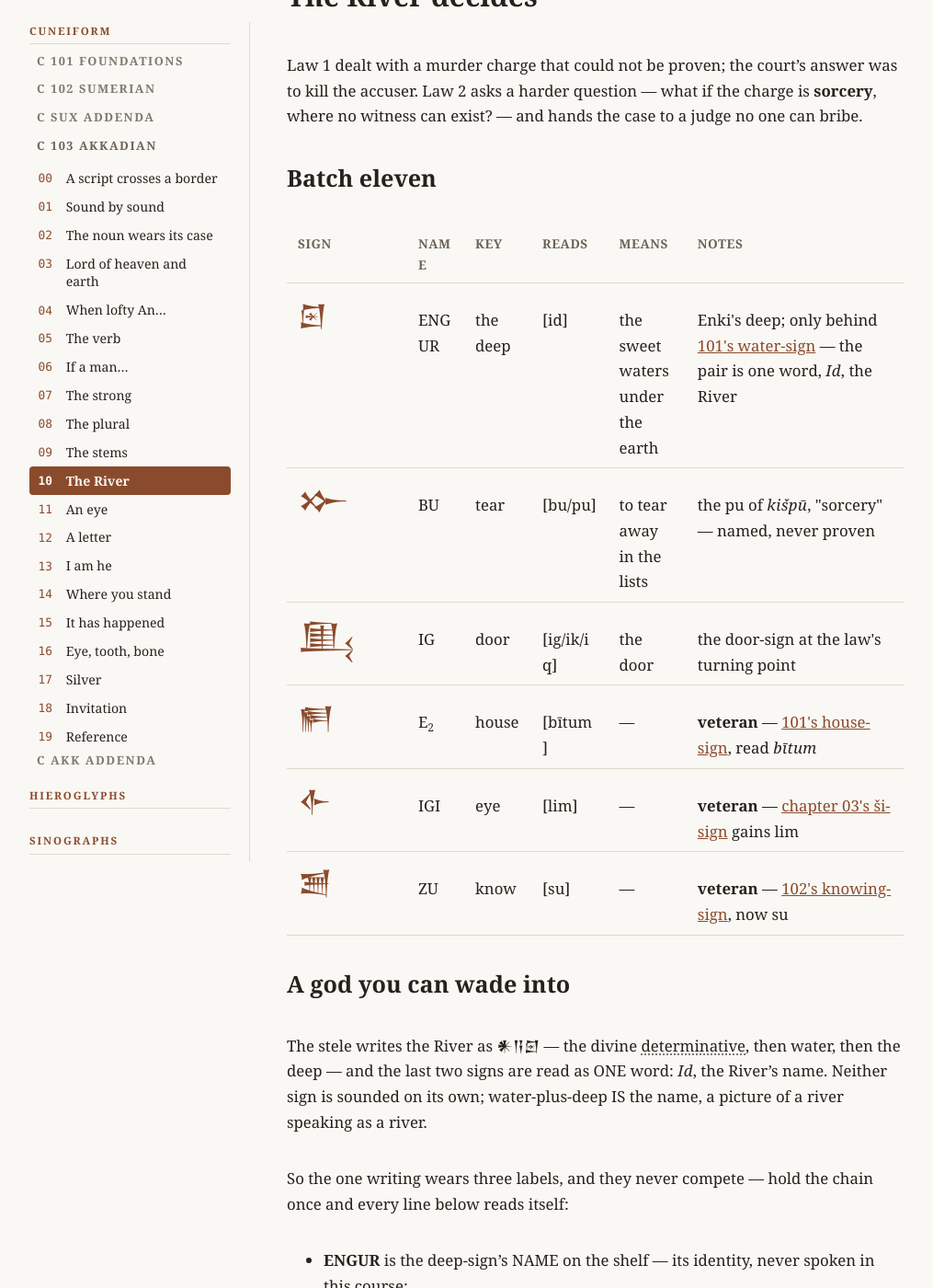
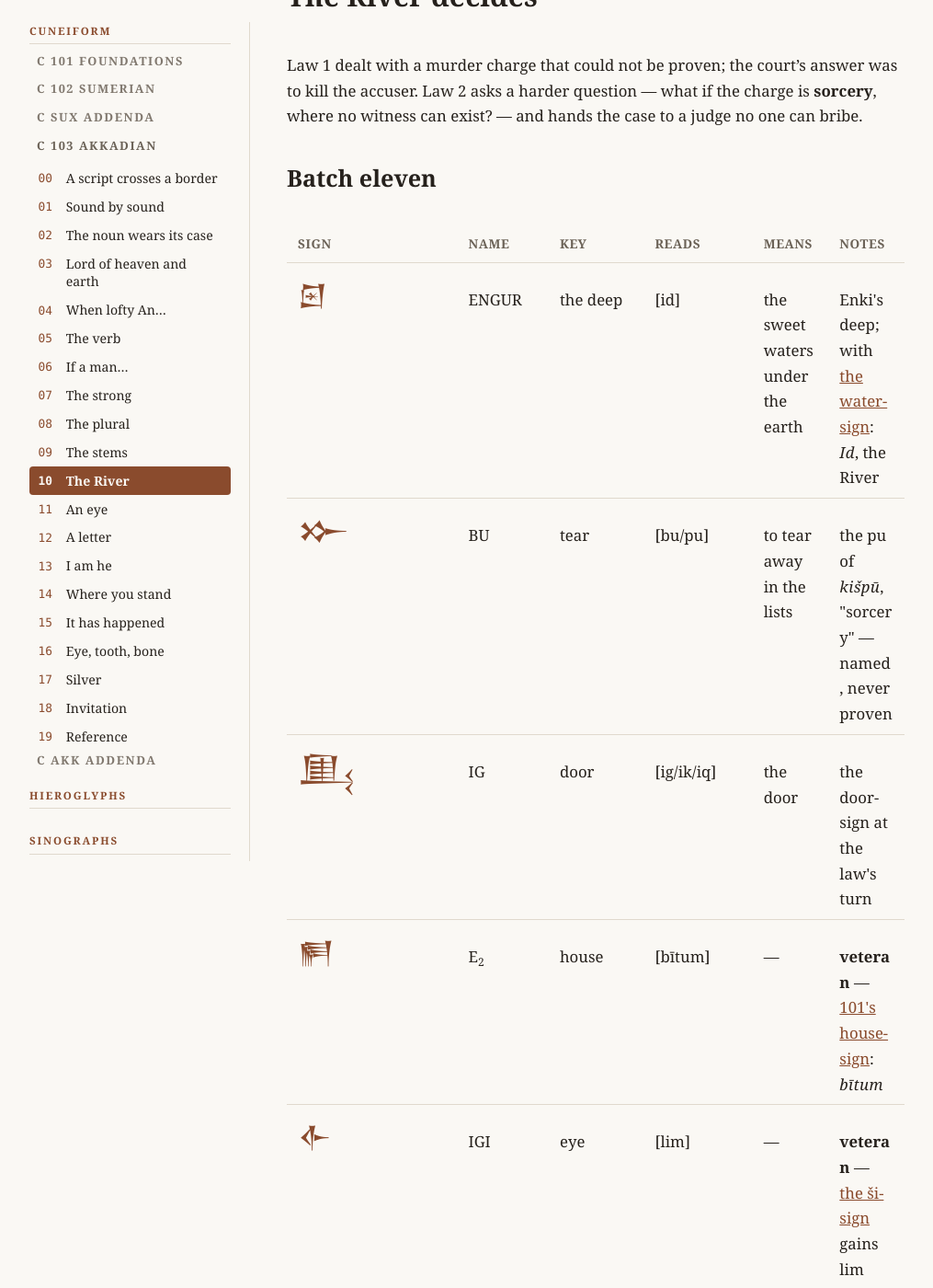
Before and after one commit to arvicco/nabu-edubba, a Jekyll site: the page built from site/cuneiform/103/10-the-river-decides.md, in a window 1280 px wide and 1400 px high, scrolled down 251 px. Shown: the whole window at 92% size, without its empty margins (132-1147 px from the left). Built offline with Jekyll 4.4.1, drawn with Linux system fonts in a browser that asks for light colours.

Commit message:
fix: the colgroup IS the layout — dead-grid incident + model fixes
Surface review caught LUGAL/prince wrapping mid-word: the old
50%/18% CSS fallbacks on the header row were beating the injected
colgroups in fixed layout (measured with a headless-Chrome probe)
— every computed grid had been silently overridden where they
disagreed. Fallbacks deleted; caps now cost HEADER_EM in
cell_demand; LABEL_HEADROOM applies in both allocate branches;
the four tables the truer model flagged trimmed to budget.

Co-Authored-By: Claude Fable 5 <noreply@anthropic.com>

```diff
--- a/site/assets/style.css
+++ b/site/assets/style.css
@@ -485,20 +485,15 @@ img, svg { max-width: 100%; }
 .sign-cell a:hover { text-decoration: underline dotted; text-underline-offset: 0.2em; }
 
 /* The declared column grid (table-balance law, owner ruling
-   2026-08-11: a HARD rule — no single column may add 15%+ to the
-   table's height over what the table would measure without it;
-   the under-allotted column gets widened until it doesn't). The
-   long-prose tail column gets the width the label columns waste;
-   Means keeps a working floor; every remaining column splits the
-   rest equally under the fixed layout. These percentages are the
-   SAME constants the table-balance lint computes heights with
-   (script/lint.rb) — the style guard pins the two together, so
-   the sheet cannot drift from the check. Tables whose last
-   column is short (references, shelf indexes) opt out with
-   sign-table--tail-fit and keep auto layout. */
-.sign-table th:last-child, .sign-table td:last-child { width: 50%; }
-.sign-table:not(.sign-table--tail-fit) th:nth-last-child(2),
-.sign-table:not(.sign-table--tail-fit) td:nth-last-child(2) { width: 18%; }
+   2026-08-11: a HARD rule): every fixed-layout sign table carries
+   its computed per-table <colgroup> (script/table_wrap.rb from
+   script/table_balance.rb) — the colgroup IS the layout. Cell
+   width rules on the header row would OVERRIDE the colgroup in
+   fixed layout (measured in Chrome, phase-22 surface review: the
+   old 50%/18% fallbacks silently beat the computed grid and
+   crushed the label columns), so fixed tables carry none. Tables
+   whose last column is short (references, shelf indexes) opt out
+   with sign-table--tail-fit and keep auto layout (rules below). */
 /* Narrow screens: a wide table scrolls inside its render-time
    wrapper (div.table-scroll, added by script/table_wrap.rb),
    never bleeding past the page edge. The wrapper — not the
--- a/site/cuneiform/103/10-the-river-decides.md
+++ b/site/cuneiform/103/10-the-river-decides.md
@@ -32,9 +32,8 @@ can exist? — and hands the case to a judge no one can bribe.
     <tr>
       <td class="script sign-cell">𒇉</td><td>ENGUR</td><td>the deep</td><td>[id]</td>
       <td>the sweet waters under the earth</td>
-      <td>Enki's deep; only behind <a href="{{ '/cuneiform/101/12-reference/#sign-12000' | relative_url }}">101's water-sign</a> —
-          the pair is one word, <span class="norm">Id</span>,
-          the River</td>
+      <td>Enki's deep; with <a href="{{ '/cuneiform/101/12-reference/#sign-12000' | relative_url }}">the water-sign</a>:
+          <span class="norm">Id</span>, the River</td>
     </tr>
     <tr>
       <td class="script sign-cell">𒁍</td><td>BU</td><td>tear</td><td>[bu/pu]</td>
@@ -45,19 +44,19 @@ can exist? — and hands the case to a judge no one can bribe.
     <tr>
       <td class="script sign-cell">𒅅</td><td>IG</td><td>door</td><td>[ig/ik/iq]</td>
       <td>the door</td>
-      <td>the door-sign at the law's turning point</td>
+      <td>the door-sign at the law's turn</td>
     </tr>
     <tr>
       <td class="script sign-cell">𒂍</td><td>E₂</td><td>house</td><td>[bītum]</td>
       <td>—</td>
-      <td><strong>veteran</strong> — <a href="{{ '/cuneiform/101/12-reference/#sign-1208D' | relative_url }}">101's house-sign</a>, read
+      <td><strong>veteran</strong> — <a href="{{ '/cuneiform/101/12-reference/#sign-1208D' | relative_url }}">101's house-sign</a>:
           <span class="norm">bītum</span></td>
     </tr>
     <tr>
       <td class="script sign-cell">𒅆</td><td>IGI</td><td>eye</td><td>[lim]</td>
       <td>—</td>
-      <td><strong>veteran</strong> — <a href="{{ '/cuneiform/103/03-lord-of-heaven-and-earth/#sign-12146' | relative_url }}">chapter 03's ši-sign</a>
-          gains lim</td>
+      <td><strong>veteran</strong> — <a href="{{ '/cuneiform/103/03-lord-of-heaven-and-earth/#sign-12146' | relative_url }}">the ši-sign</a> gains
+          lim</td>
     </tr>
     <tr>
       <td class="script sign-cell">𒍪</td><td>ZU</td><td>know</td><td>[su]</td>
```
Also changed, not shown: script/table_balance.rb (+19 -5 lines), site/cuneiform/101/06-seals-and-bricks.md (+1 -2 lines), site/cuneiform/101/08-the-sign-workshop.md (+1 -2 lines), site/cuneiform/103/03-lord-of-heaven-and-earth.md (+2 -2 lines).
